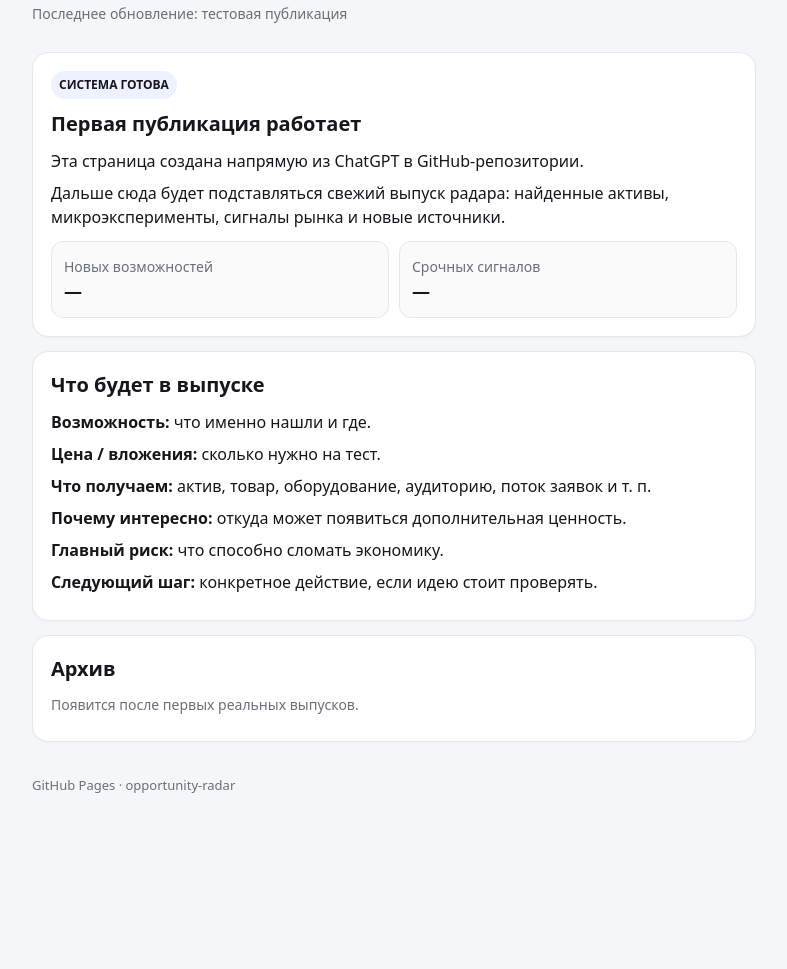
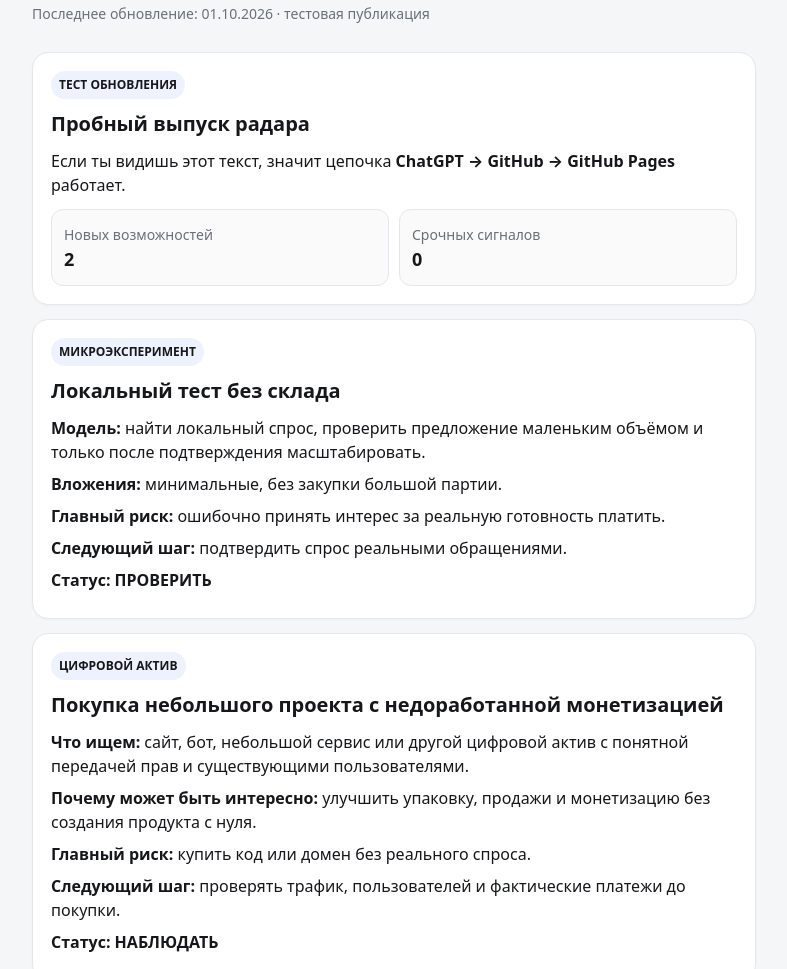
Before and after one commit to vldik-hue/opportunity-radar, a plain HTML site: page index.html in a window 1280 px wide. Shown: the part 98-1067 px from the top of the page, without its empty margins (246-1033 px from the left). Before the commit the page ends 946 px from the top, so only its background shows below. Drawn offline with Linux system fonts and the light colour scheme.

Commit message:
Publish test radar report

```diff
--- a/index.html
+++ b/index.html
@@ -19,8 +19,7 @@
     .grid{display:grid;grid-template-columns:1fr 1fr;gap:10px;margin-top:12px}
     .metric{border:1px solid var(--line);border-radius:12px;padding:12px;background:#fafafa}
     .metric b{display:block;font-size:18px}
-    .btn{display:inline-block;margin-top:12px;padding:11px 14px;border-radius:10px;background:var(--accent);color:white;text-decoration:none;font-weight:650}
-    .archive a{color:var(--accent);text-decoration:none}
+    .status{font-weight:700}
     footer{padding:20px 0 34px;color:var(--muted);font-size:13px}
     @media(max-width:560px){.wrap{padding:14px}.grid{grid-template-columns:1fr}h1{font-size:25px}}
   </style>
@@ -30,36 +29,50 @@
     <section class="hero">
       <div class="muted">Персональная страница мониторинга</div>
       <h1>Радар возможностей</h1>
-      <div class="muted">Последнее обновление: тестовая публикация</div>
+      <div class="muted">Последнее обновление: 01.10.2026 · тестовая публикация</div>
     </section>
 
     <section class="card">
-      <div class="badge">СИСТЕМА ГОТОВА</div>
-      <h2>Первая публикация работает</h2>
-      <p>Эта страница создана напрямую из ChatGPT в GitHub-репозитории.</p>
-      <p>Дальше сюда будет подставляться свежий выпуск радара: найденные активы, микроэксперименты, сигналы рынка и новые источники.</p>
+      <div class="badge">ТЕСТ ОБНОВЛЕНИЯ</div>
+      <h2>Пробный выпуск радара</h2>
+      <p>Если ты видишь этот текст, значит цепочка <b>ChatGPT → GitHub → GitHub Pages</b> работает.</p>
       <div class="grid">
-        <div class="metric"><span class="muted">Новых возможностей</span><b>—</b></div>
-        <div class="metric"><span class="muted">Срочных сигналов</span><b>—</b></div>
+        <div class="metric"><span class="muted">Новых возможностей</span><b>2</b></div>
+        <div class="metric"><span class="muted">Срочных сигналов</span><b>0</b></div>
       </div>
     </section>
 
     <section class="card">
-      <h2>Что будет в выпуске</h2>
-      <p><b>Возможность:</b> что именно нашли и где.</p>
-      <p><b>Цена / вложения:</b> сколько нужно на тест.</p>
-      <p><b>Что получаем:</b> актив, товар, оборудование, аудиторию, поток заявок и т. п.</p>
-      <p><b>Почему интересно:</b> откуда может появиться дополнительная ценность.</p>
-      <p><b>Главный риск:</b> что способно сломать экономику.</p>
-      <p><b>Следующий шаг:</b> конкретное действие, если идею стоит проверять.</p>
+      <div class="badge">МИКРОЭКСПЕРИМЕНТ</div>
+      <h2>Локальный тест без склада</h2>
+      <p><b>Модель:</b> найти локальный спрос, проверить предложение маленьким объёмом и только после подтверждения масштабировать.</p>
+      <p><b>Вложения:</b> минимальные, без закупки большой партии.</p>
+      <p><b>Главный риск:</b> ошибочно принять интерес за реальную готовность платить.</p>
+      <p><b>Следующий шаг:</b> подтвердить спрос реальными обращениями.</p>
+      <p class="status">Статус: ПРОВЕРИТЬ</p>
     </section>
 
-    <section class="card archive">
-      <h2>Архив</h2>
-      <p class="muted">Появится после первых реальных выпусков.</p>
+    <section class="card">
+      <div class="badge">ЦИФРОВОЙ АКТИВ</div>
+      <h2>Покупка небольшого проекта с недоработанной монетизацией</h2>
+      <p><b>Что ищем:</b> сайт, бот, небольшой сервис или другой цифровой актив с понятной передачей прав и существующими пользователями.</p>
+      <p><b>Почему может быть интересно:</b> улучшить упаковку, продажи и монетизацию без создания продукта с нуля.</p>
+      <p><b>Главный риск:</b> купить код или домен без реального спроса.</p>
+      <p><b>Следующий шаг:</b> проверять трафик, пользователей и фактические платежи до покупки.</p>
+      <p class="status">Статус: НАБЛЮДАТЬ</p>
     </section>
 
-    <footer>GitHub Pages · opportunity-radar</footer>
+    <section class="card">
+      <h2>Сигналы рынка</h2>
+      <p>Для радара приоритетны идеи, которые можно проверить небольшими деньгами и быстро получить фактический ответ рынка.</p>
+    </section>
+
+    <section class="card">
+      <h2>Развитие радара</h2>
+      <p>Тестируется новая система публикации отчётов через GitHub Pages без отдельного VPS и без платной инфраструктуры.</p>
+    </section>
+
+    <footer>GitHub Pages · opportunity-radar · тестовая версия</footer>
   </main>
 </body>
 </html>
```
